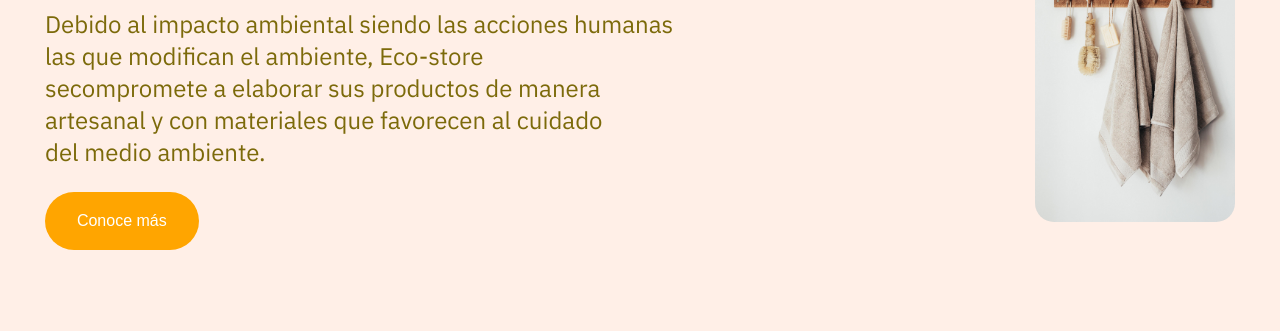
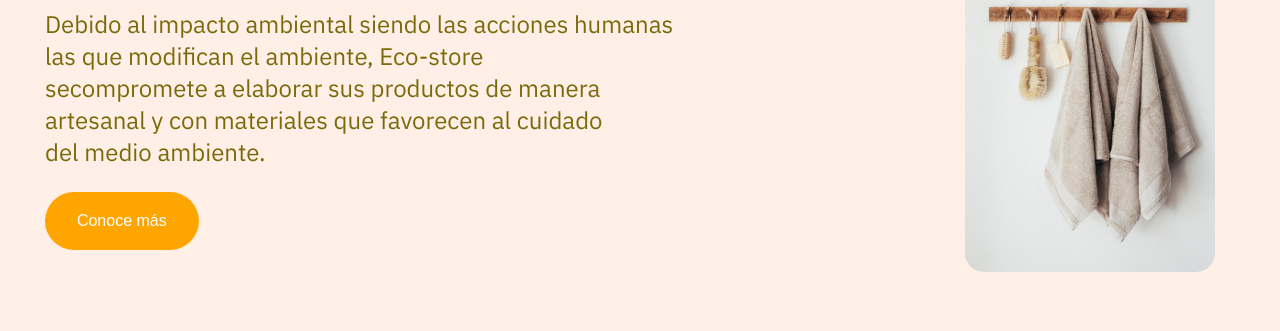
Before and after one commit to griseldagomez/landing-html-sass, a website: page index.html in a window 1280 px wide. Shown: the part 278-609 px from the top of the page. Drawn offline with Linux system fonts and the light colour scheme; a web font is replaced by a local one.

Commit message:
impact-image

```diff
--- a/scss/main.scss
+++ b/scss/main.scss
@@ -93,8 +93,10 @@ article {
   }
 
   img {
-    width: 200px;
+    width: 250px;
+    height: 350px ;
     border-radius: 19px;
+    margin-right: 20px;
   }
 }
 
```
Also changed, not shown: css/main.css, 1 other file.
